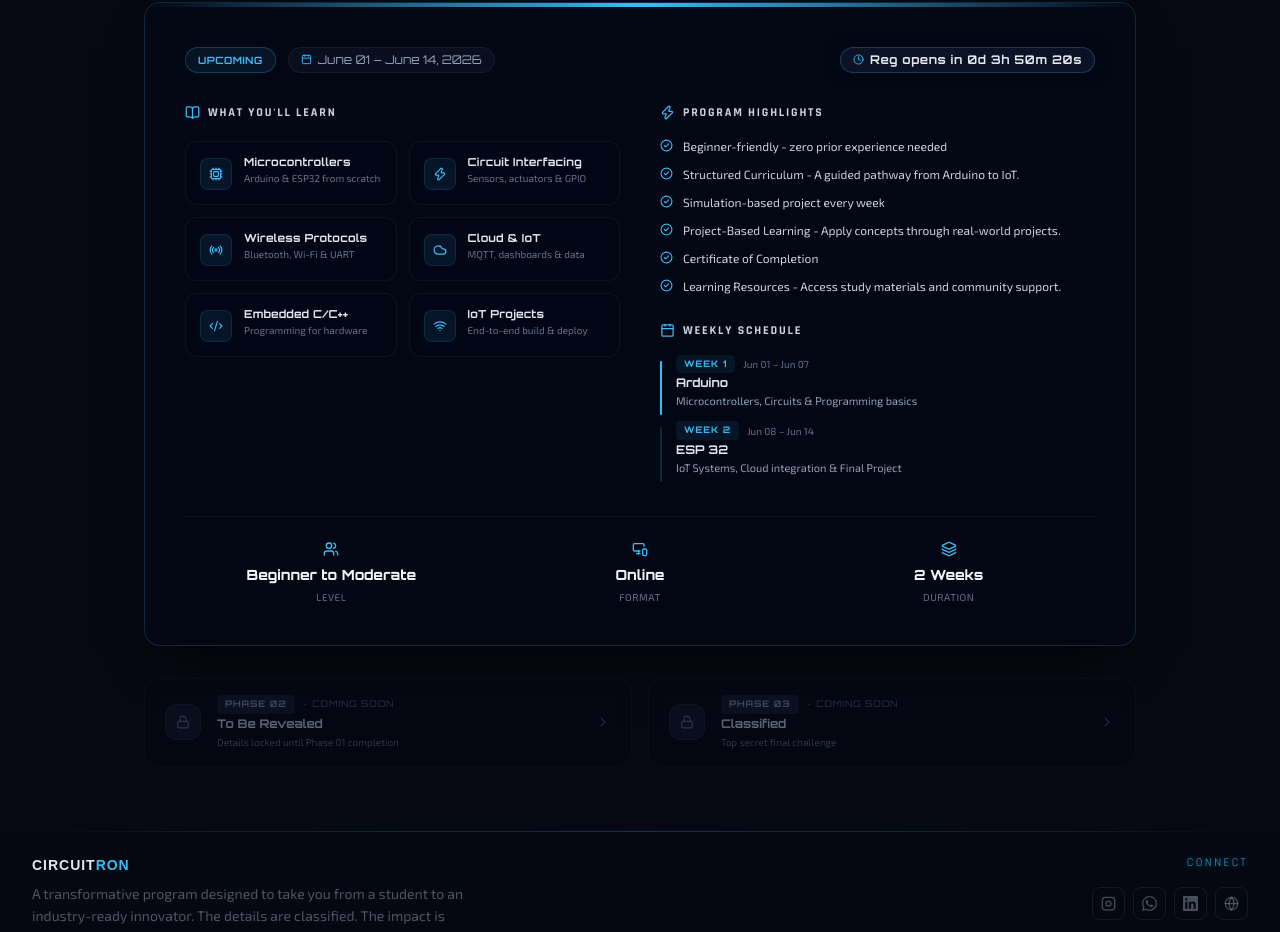
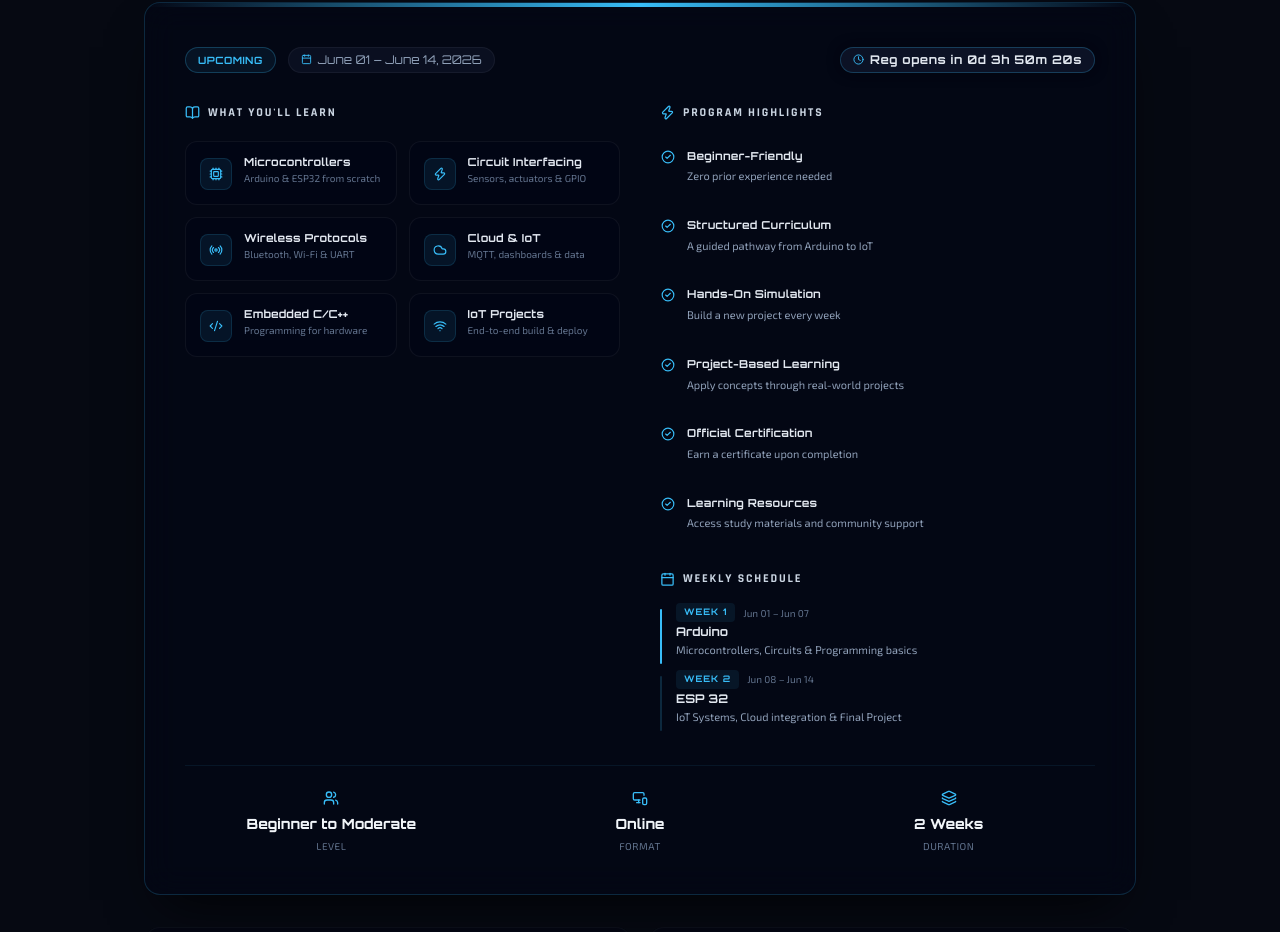
Before and after one commit to Kesicode/circuitron2026, a Next.js app: page / in a window 1280 px wide. Shown: the part 1056-1988 px from the top of the page. Built offline with nearby package versions, Linux system fonts and the light colour scheme; no server answers; the database is empty; a web font is replaced by a local one.

Commit message:
style: restructure program highlights into styled cards for a professional look

```diff
--- a/src/components/EventPhases.tsx
+++ b/src/components/EventPhases.tsx
@@ -26,12 +26,12 @@ const CURRICULUM = [
 ];
 
 const HIGHLIGHTS = [
-  "Beginner-friendly - zero prior experience needed",
-  "Structured Curriculum - A guided pathway from Arduino to IoT.",
-  "Simulation-based project every week",
-  "Project-Based Learning - Apply concepts through real-world projects.",
-  "Certificate of Completion",
-  "Learning Resources - Access study materials and community support.",
+  { title: "Beginner-Friendly", desc: "Zero prior experience needed" },
+  { title: "Structured Curriculum", desc: "A guided pathway from Arduino to IoT" },
+  { title: "Hands-On Simulation", desc: "Build a new project every week" },
+  { title: "Project-Based Learning", desc: "Apply concepts through real-world projects" },
+  { title: "Official Certification", desc: "Earn a certificate upon completion" },
+  { title: "Learning Resources", desc: "Access study materials and community support" },
 ];
 
 const SCHEDULE = [
@@ -248,10 +248,13 @@ export default function EventPhases() {
                         custom={i * 0.4 + 3}
                         initial="hidden" whileInView="visible" viewport={{ once: true }}
                         variants={fadeUp}
-                        className="flex items-start gap-2.5"
+                        className="flex items-start gap-3 p-2.5 -mx-2.5 rounded-lg border border-transparent hover:border-white/5 hover:bg-slate-900/40 transition-colors duration-300 group"
                       >
-                        <CheckCircle2 size={13} className="mt-0.5 shrink-0" style={{ color }} />
-                        <span className="font-exo text-xs text-slate-300 leading-normal">{h}</span>
+                        <CheckCircle2 size={14} className="mt-0.5 shrink-0 transition-transform duration-300 group-hover:scale-110" style={{ color }} />
+                        <div className="flex flex-col">
+                          <span className="font-orbitron font-bold text-[11px] text-slate-200 tracking-wide mb-0.5 group-hover:text-white transition-colors">{h.title}</span>
+                          <span className="font-exo text-[11px] text-slate-400 leading-relaxed group-hover:text-slate-300 transition-colors">{h.desc}</span>
+                        </div>
                       </motion.li>
                     ))}
                   </ul>
```
